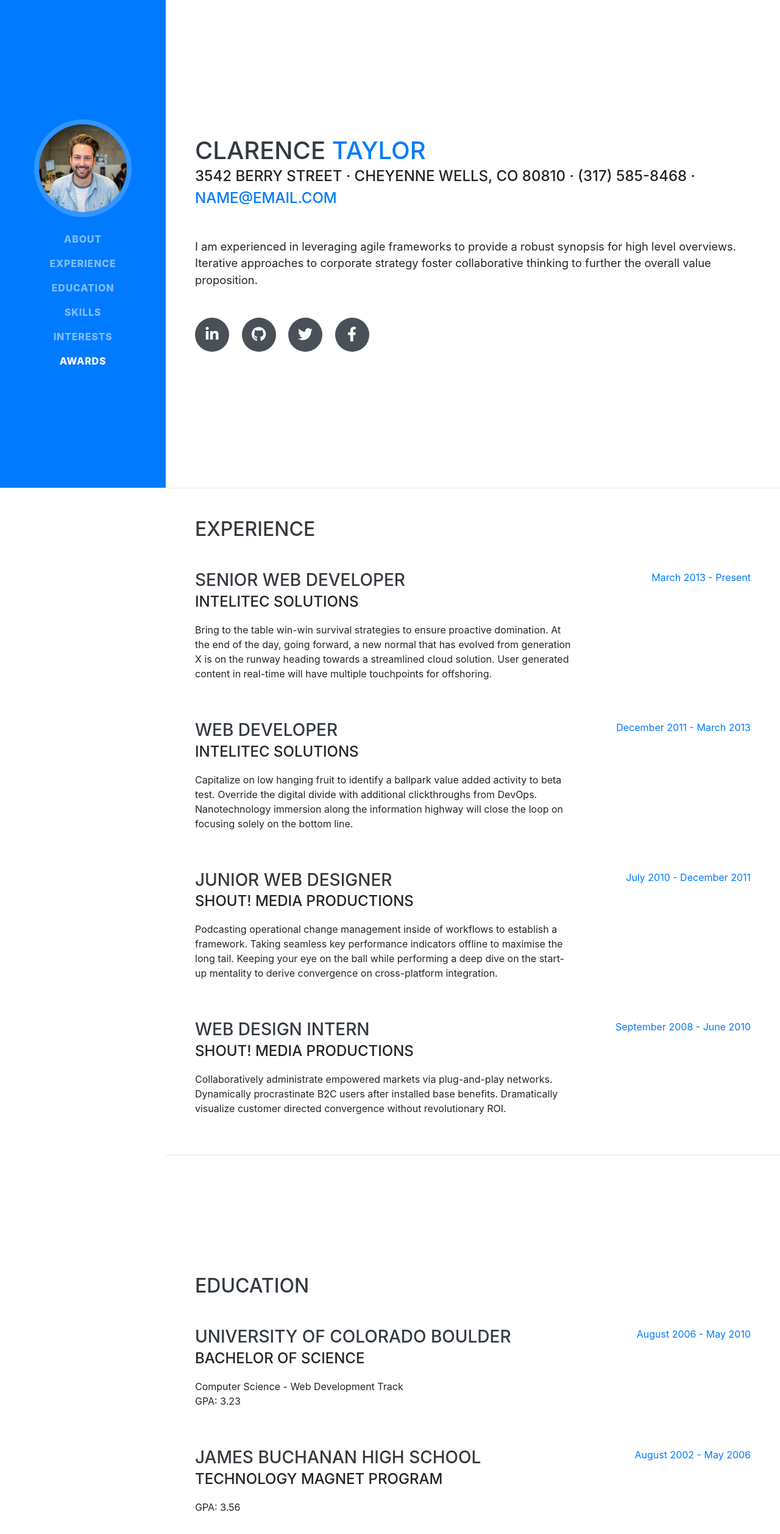
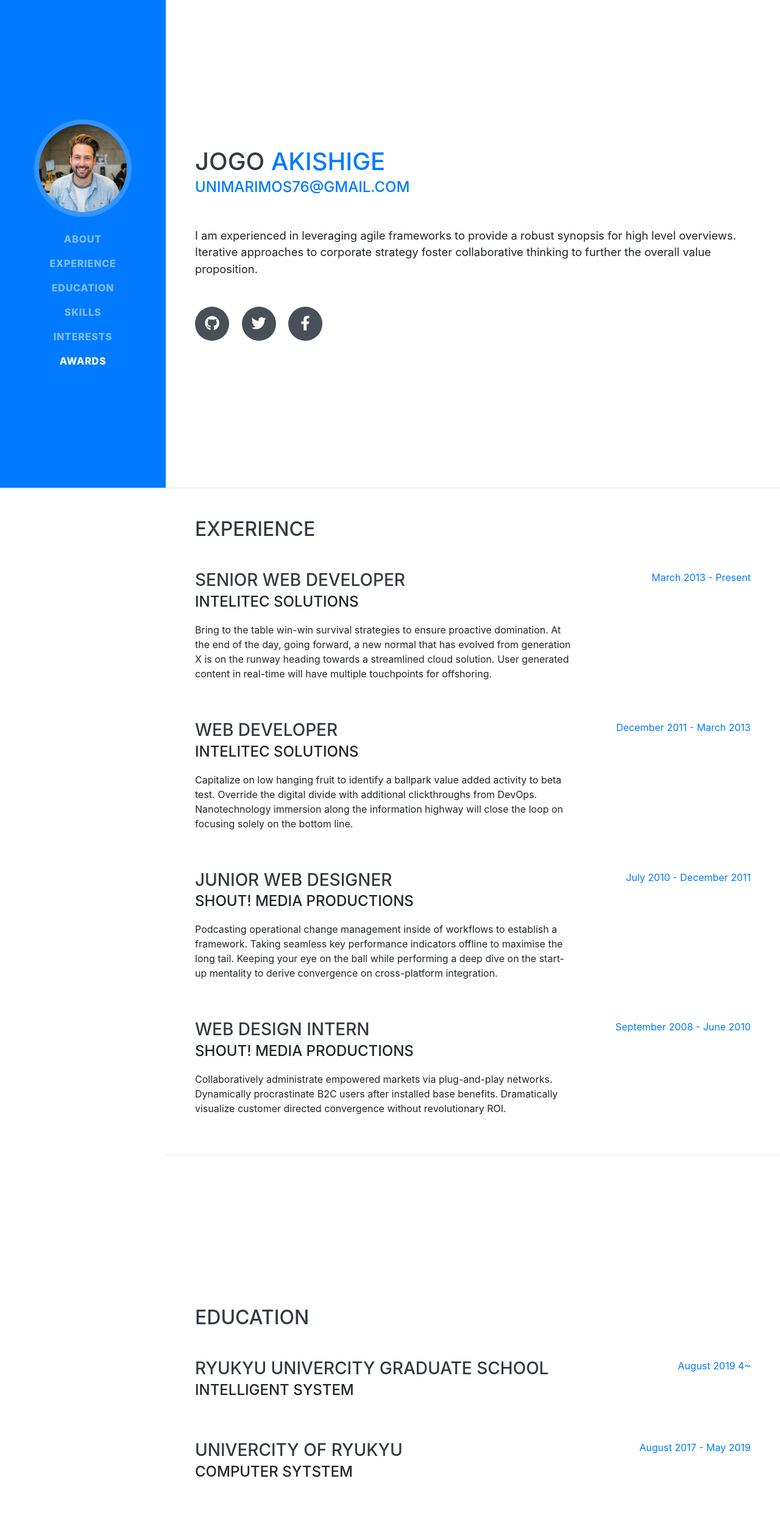
Before and after one commit to Unimarimos76/my-portfolio, a website with bundled scripts: page index.html in a window 1280 px wide. Shown: the top 2516 px of the page at 61% size. Built offline with nearby package versions, Linux system fonts and the light colour scheme; a web font is replaced by a local one.

Commit message:
学歴とメールなどの修正

```diff
--- a/index.html
+++ b/index.html
@@ -8,7 +8,7 @@
   <meta name="description" content="">
   <meta name="author" content="">
 
-  <title>Resume - Start Bootstrap Theme</title>
+  <title>Jogo-Akishige-Portfolio</title>
 
   <!-- Bootstrap core CSS -->
   <link href="vendor/bootstrap/css/bootstrap.min.css" rel="stylesheet">
@@ -63,24 +63,21 @@
 
     <section class="resume-section p-3 p-lg-5 d-flex align-items-center" id="about">
       <div class="w-100">
-        <h1 class="mb-0">Clarence
-          <span class="text-primary">Taylor</span>
+        <h1 class="mb-0">jogo
+          <span class="text-primary">akishige</span>
         </h1>
-        <div class="subheading mb-5">3542 Berry Street · Cheyenne Wells, CO 80810 · (317) 585-8468 ·
-          <a href="mailto:name@email.com">name@email.com</a>
+        <div class="subheading mb-5">
+          <a href="mailto:name@email.com">unimarimos76@gmail.com</a>
         </div>
         <p class="lead mb-5">I am experienced in leveraging agile frameworks to provide a robust synopsis for high level overviews. Iterative approaches to corporate strategy foster collaborative thinking to further the overall value proposition.</p>
         <div class="social-icons">
-          <a href="#">
-            <i class="fab fa-linkedin-in"></i>
-          </a>
-          <a href="#">
+          <a href="https://github.com/Unimarimos76">
             <i class="fab fa-github"></i>
           </a>
-          <a href="#">
+          <a href="https://twitter.com/Unimarimos76">
             <i class="fab fa-twitter"></i>
           </a>
-          <a href="#">
+          <a href="https://www.facebook.com/akishige.jogo">
             <i class="fab fa-facebook-f"></i>
           </a>
         </div>
@@ -149,24 +146,21 @@
 
         <div class="resume-item d-flex flex-column flex-md-row justify-content-between mb-5">
           <div class="resume-content">
-            <h3 class="mb-0">University of Colorado Boulder</h3>
-            <div class="subheading mb-3">Bachelor of Science</div>
-            <div>Computer Science - Web Development Track</div>
-            <p>GPA: 3.23</p>
+            <h3 class="mb-0">Ryukyu Univercity Graduate School</h3>
+            <div class="subheading mb-3">Intelligent System</div>
           </div>
           <div class="resume-date text-md-right">
-            <span class="text-primary">August 2006 - May 2010</span>
+            <span class="text-primary">August 2019 4~</span>
           </div>
         </div>
 
         <div class="resume-item d-flex flex-column flex-md-row justify-content-between">
           <div class="resume-content">
-            <h3 class="mb-0">James Buchanan High School</h3>
-            <div class="subheading mb-3">Technology Magnet Program</div>
-            <p>GPA: 3.56</p>
+            <h3 class="mb-0">Univercity of Ryukyu</h3>
+            <div class="subheading mb-3">Computer Sytstem</div>
           </div>
           <div class="resume-date text-md-right">
-            <span class="text-primary">August 2002 - May 2006</span>
+            <span class="text-primary">August 2017 - May 2019</span>
           </div>
         </div>
 
```
Also changed, not shown: README.md.
